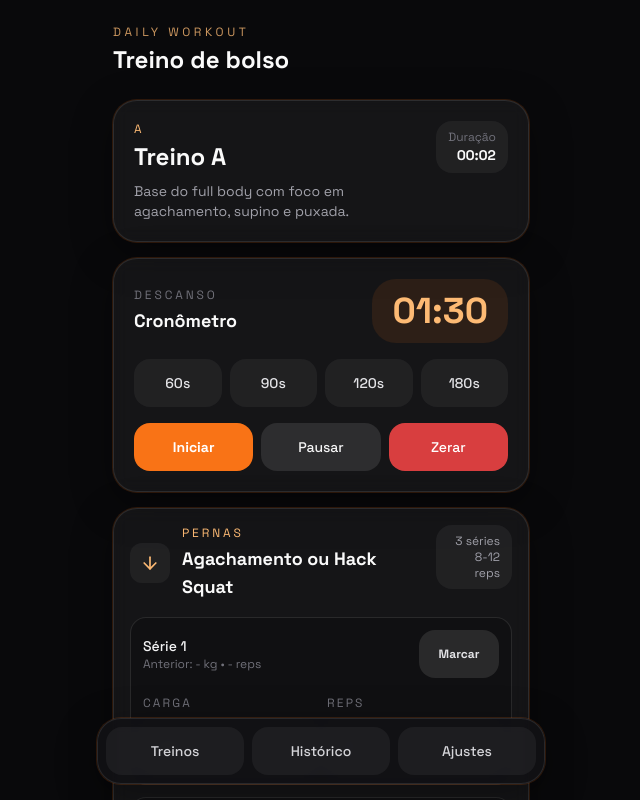
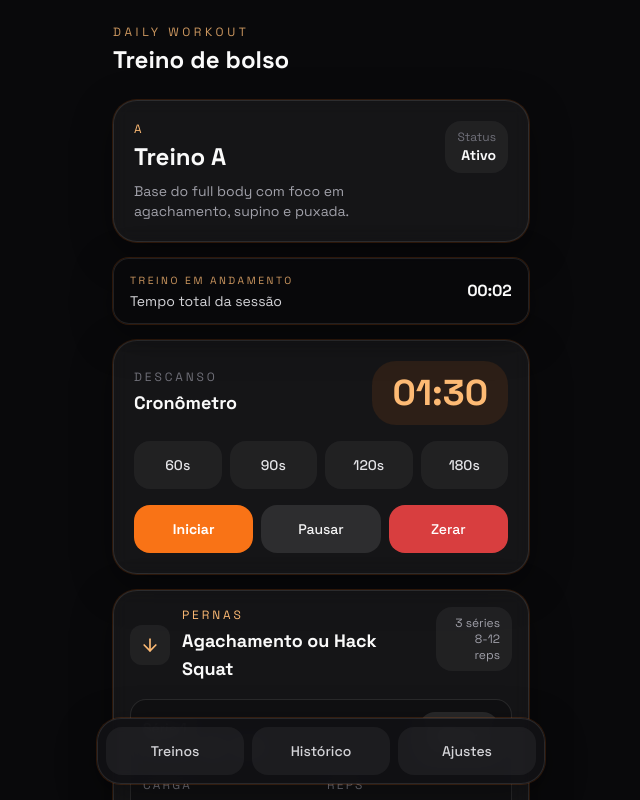
Before and after one commit to lnrdgst/daily-workout, a React (Vite) app: page /workout/A in a window 1280 px wide. Both pictures are taken after a click on the button "Iniciar treino". Shown: the top 800 px of the page, without its empty margins (319-959 px from the left). Built offline with nearby package versions, Linux system fonts and the light colour scheme.

Commit message:
style: mantém duração do treino visível na rolagem

```diff
--- a/src/pages/WorkoutPage.tsx
+++ b/src/pages/WorkoutPage.tsx
@@ -7,6 +7,20 @@ import { RestTimer } from '@/components/RestTimer';
 import { workoutsById } from '@/data/workouts';
 import { getWorkoutDurationSeconds, useWorkoutDuration } from '@/hooks/useWorkoutDuration';
 import { useWorkoutStore } from '@/hooks/useWorkoutStore';
+
+type WorkoutSessionIndicatorProps = {
+  duration: string;
+};
+
+const WorkoutSessionIndicator = ({ duration }: WorkoutSessionIndicatorProps) => (
+  <div className="flex min-h-[3.5rem] items-center justify-between gap-3 rounded-2xl border border-white/10 bg-zinc-950/85 px-4 py-3 text-sm shadow-glow backdrop-blur-sm">
+    <div className="min-w-0">
+      <p className="text-[0.65rem] uppercase tracking-[0.24em] text-accent-300/80">Treino em andamento</p>
+      <p className="truncate text-sm text-zinc-300">Tempo total da sessão</p>
+    </div>
+    <p className="shrink-0 text-base font-semibold tabular-nums text-zinc-50">{duration}</p>
+  </div>
+);
 
 export const WorkoutPage = () => {
   const { id } = useParams();
@@ -62,14 +76,18 @@ export const WorkoutPage = () => {
             <p className="mt-2 text-sm text-zinc-400">{workout.description}</p>
           </div>
           <div className="rounded-2xl bg-white/5 px-3 py-2 text-right">
-            <p className="text-xs text-zinc-500">{isTraining ? 'Duração' : 'Ficha'}</p>
-            <p className="text-sm font-semibold tabular-nums">{isTraining ? duration : 'Visualização'}</p>
+            <p className="text-xs text-zinc-500">{isTraining ? 'Status' : 'Ficha'}</p>
+            <p className="text-sm font-semibold tabular-nums">{isTraining ? 'Ativo' : 'Visualização'}</p>
           </div>
         </div>
       </section>
 
       {isTraining ? (
         <>
+          <section className="sticky z-10" style={{ top: 'max(env(safe-area-inset-top), 0.5rem)' }}>
+            <WorkoutSessionIndicator duration={duration} />
+          </section>
+
           <RestTimer />
 
           <section className="space-y-4">
```
